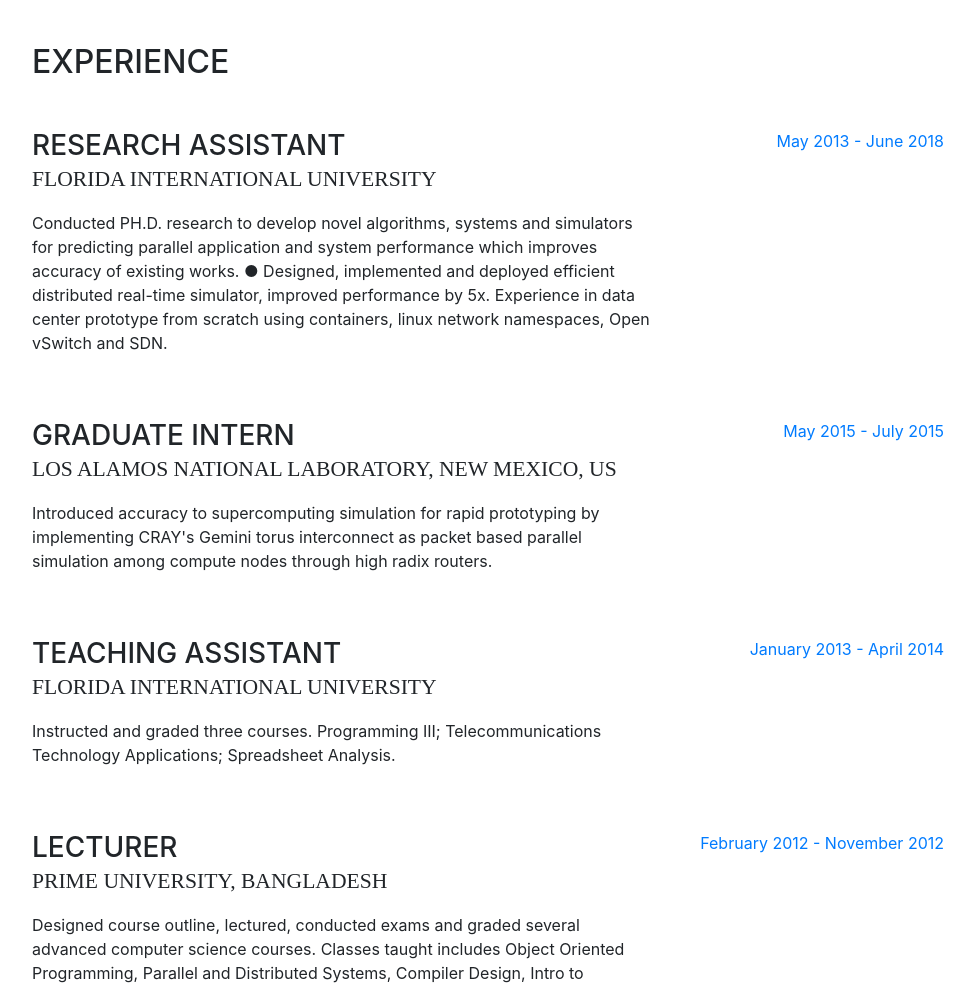
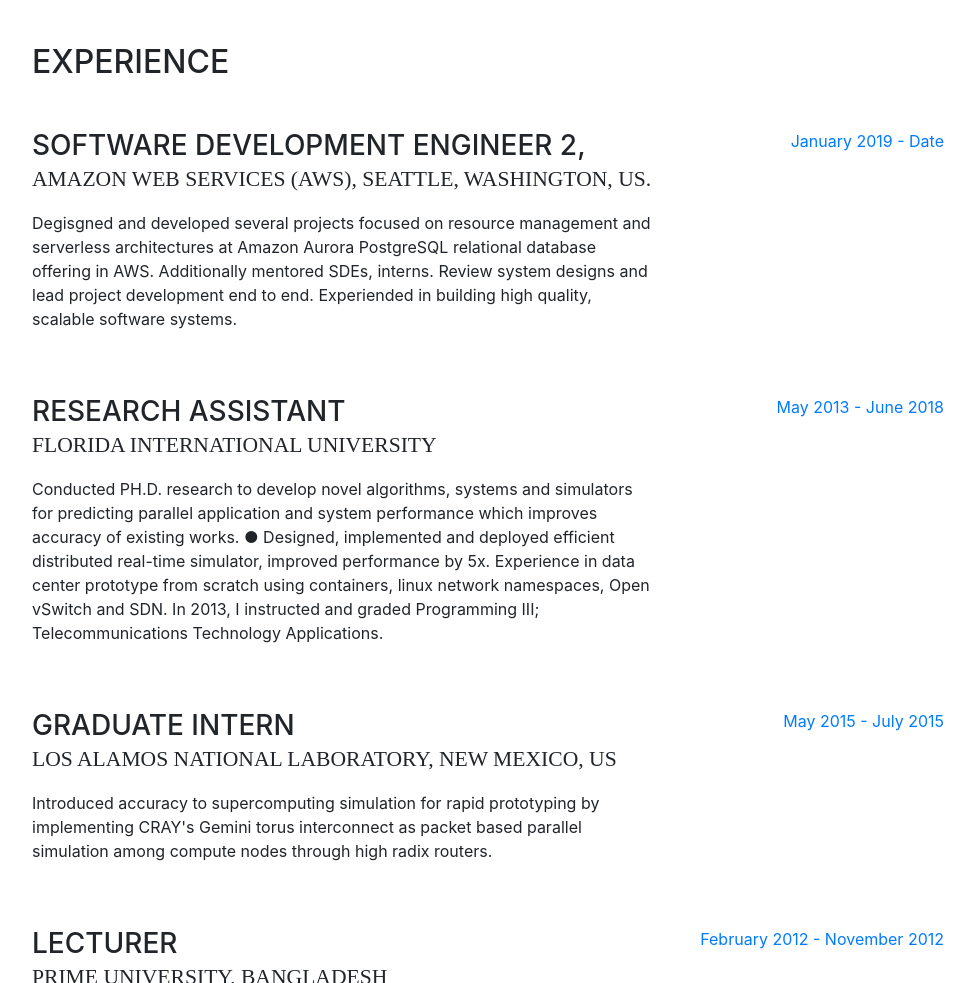
Before and after one commit to ijcode/ijcode.github.io, a website with bundled scripts: page index.html in a window 1280 px wide. Shown: the part 1680-2663 px from the top of the page, without its empty margins (288-1263 px from the left). Built offline with nearby package versions, Linux system fonts and the light colour scheme; a web font is replaced by a local one.

Commit message:
Added experience at AWS

```diff
--- a/index.html
+++ b/index.html
@@ -261,10 +261,22 @@
 
           <div class="resume-item d-flex flex-column flex-md-row mb-5">
             <div class="resume-content mr-auto">
+              <h3 class="mb-0">Software Development Engineer 2, </h3>
+              <div class="subheading mb-3">Amazon Web Services (AWS), Seattle, Washington, US.</div>
+              <p>Degisgned and developed several projects focused on resource management and serverless architectures at Amazon Aurora PostgreSQL relational database offering in AWS. Additionally mentored SDEs, interns. Review system designs and lead project development end to end. Experiended in building high quality, scalable software systems.</p>
+            </div>
+            <div class="resume-date text-md-right">
+              <span class="text-primary">January 2019 - Date</span>
+            </div>
+          </div>
+
+
+          <div class="resume-item d-flex flex-column flex-md-row mb-5">
+            <div class="resume-content mr-auto">
               <h3 class="mb-0">Research Assistant</h3>
               <div class="subheading mb-3">Florida International University</div>
               <p>Conducted PH.D. research to develop novel algorithms, systems and simulators for predicting parallel application and system performance which improves accuracy of existing works.
-● Designed, implemented and deployed efficient distributed real-time simulator, improved performance by 5x. Experience in data center prototype from scratch using containers, linux network namespaces, Open vSwitch and SDN.</p>
+● Designed, implemented and deployed efficient distributed real-time simulator, improved performance by 5x. Experience in data center prototype from scratch using containers, linux network namespaces, Open vSwitch and SDN. In 2013, I instructed and graded Programming III; Telecommunications Technology Applications.</p>
             </div>
             <div class="resume-date text-md-right">
               <span class="text-primary">May 2013 - June 2018</span>
@@ -279,17 +291,6 @@
             </div>
             <div class="resume-date text-md-right">
               <span class="text-primary">May 2015 - July 2015</span>
-            </div>
-          </div>
-
-          <div class="resume-item d-flex flex-column flex-md-row mb-5">
-            <div class="resume-content mr-auto">
-              <h3 class="mb-0">Teaching Assistant</h3>
-              <div class="subheading mb-3">Florida International University</div>
-              <p>Instructed and graded three courses. Programming III; Telecommunications Technology Applications; Spreadsheet Analysis.</p>
-            </div>
-            <div class="resume-date text-md-right">
-              <span class="text-primary">January 2013 - April 2014</span>
             </div>
           </div>
 
```
